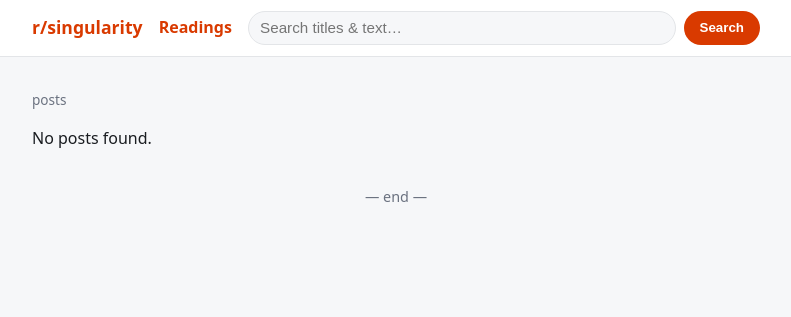
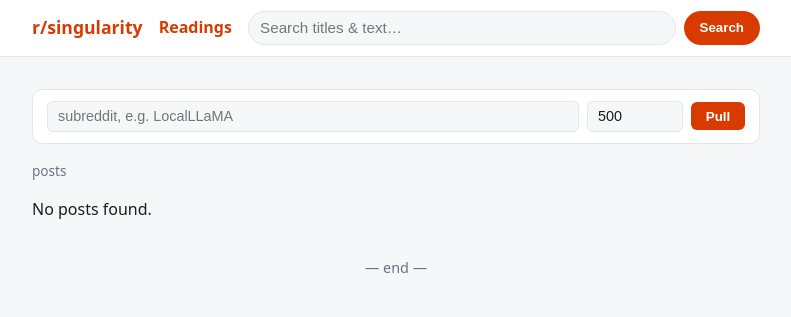
Before and after one commit to LukaPokrajac/reddit-llm-curator, a Flask app: template templates/index.html in a window 1280 px wide. Shown: the top 317 px of the page, without its empty margins (244-1035 px from the left). Run offline with Flask 3, Linux system fonts and the light colour scheme; the template is opened without the code that fills it, so the values that code supplies are empty; parts of the project's set-up code (start-up, migrations or seed data) failed here and were passed over; some libraries are stand-ins or nearby versions.

Commit message:
Web UI: pull any subreddit from the index page
Fetch runs in a background thread (a pull takes minutes — too long for a
request); the page polls /fetch/status. Post list now shows the subreddit.

Co-Authored-By: Claude Fable 5 <noreply@anthropic.com>

```diff
--- a/app.py
+++ b/app.py
@@ -13,6 +13,8 @@ Usage:
 """
 
 import os
+import re
+import threading
 from collections import defaultdict
 from datetime import datetime, timezone
 
@@ -22,6 +24,8 @@ import requests
 from psycopg.rows import dict_row
 from dotenv import load_dotenv
 from flask import Flask, abort, jsonify, render_template, request
+
+from fetch_posts import fetch_subreddit
 
 load_dotenv()
 
@@ -66,7 +70,7 @@ def fetch_batch(cur, q: str, before: float | None) -> list[dict]:
     # The list view doesn't need full essays, so select a 300-char preview.
     cur.execute(
         f"""
-        SELECT id, title, author, created_utc, score, num_comments,
+        SELECT id, subreddit, title, author, created_utc, score, num_comments,
                left(selftext, 300) AS preview
         FROM posts
         WHERE {" AND ".join(where)}
@@ -117,6 +121,59 @@ def more():
         posts = fetch_batch(cur, q, before)
     return jsonify(html=render_template("_post_list.html", posts=posts),
                    next=next_cursor(posts))
+
+
+# --- Pulling new subreddits from the web UI -------------------------------
+#
+# A pull scans hundreds of posts with a 1s pause per page, so it can take
+# minutes — far too long to run inside a request (the browser would time out).
+# The classic fix at this scale: run it in a background *thread* and let the
+# page poll a status endpoint. The job state lives in a plain module-level
+# dict, which works because app.run() is a single process; with multiple
+# workers (gunicorn etc.) each process would have its own dict and you'd
+# reach for Redis or a job queue (Celery/RQ) instead.
+fetch_job: dict = {"state": "idle"}
+fetch_lock = threading.Lock()  # so two submits can't both pass the "running?" check
+
+# Subreddit names are 2–21 chars of letters/digits/underscore. Validating
+# up front gives a clear error instead of a silent empty result.
+SUBREDDIT_RE = re.compile(r"[A-Za-z0-9_]{2,21}")
+
+
+def run_fetch(subreddit: str, limit: int) -> None:
+    def progress(scanned, stored, oldest_ts):
+        fetch_job.update(scanned=scanned, stored=stored)
+
+    try:
+        scanned, stored = fetch_subreddit(subreddit, limit, progress=progress)
+        fetch_job.update(state="done", scanned=scanned, stored=stored)
+    except Exception as exc:  # surface the failure to the UI, don't die silently
+        fetch_job.update(state="error", error=str(exc))
+
+
+@app.route("/fetch", methods=["POST"])
+def fetch():
+    subreddit = request.form.get("subreddit", "").strip().removeprefix("r/")
+    limit = min(request.form.get("limit", type=int) or 500, 10_000)
+    if not SUBREDDIT_RE.fullmatch(subreddit):
+        return jsonify(error="not a valid subreddit name"), 400
+
+    with fetch_lock:
+        if fetch_job["state"] == "running":
+            # 409 Conflict: the request is fine, the current state forbids it.
+            return jsonify(error=f"already pulling r/{fetch_job['subreddit']}"), 409
+        fetch_job.clear()
+        fetch_job.update(state="running", subreddit=subreddit, scanned=0, stored=0)
+
+    # daemon=True: don't let a half-finished pull block server shutdown —
+    # the per-page commit in fetch_subreddit means nothing is lost.
+    threading.Thread(target=run_fetch, args=(subreddit, limit), daemon=True).start()
+    return jsonify(fetch_job)
+
+
+@app.route("/fetch/status")
+def fetch_status():
+    return jsonify(fetch_job)
 
 
 def fetch_comments_from_arctic_shift(post_id: str) -> list[tuple]:
--- a/templates/_post_list.html
+++ b/templates/_post_list.html
@@ -5,7 +5,7 @@
 <article class="post">
   <h2><a href="/post/{{ p.id }}">{{ p.title }}</a></h2>
   <div class="byline">
-    u/{{ p.author or "[deleted]" }} · {{ p.created_utc.strftime("%b %-d, %Y %H:%M") }} UTC
+    r/{{ p.subreddit }} · u/{{ p.author or "[deleted]" }} · {{ p.created_utc.strftime("%b %-d, %Y %H:%M") }} UTC
   </div>
   <p class="preview">{{ p.preview }}{% if p.preview|length == 300 %}…{% endif %}</p>
   <div class="stats">
--- a/templates/index.html
+++ b/templates/index.html
@@ -14,7 +14,36 @@
   .preview { color: var(--muted); font-size: .9rem; margin: 0; }
   .stats { display: flex; gap: 1rem; color: var(--muted); font-size: .82rem; margin-top: .5rem; }
   #scroll-status { text-align: center; color: var(--muted); padding: 1.2rem 0; font-size: .9rem; }
+  form.pull {
+    display: flex; flex-wrap: wrap; align-items: center; gap: .5rem;
+    background: var(--card); border: 1px solid var(--border);
+    border-radius: 10px; padding: .7rem .9rem; margin-bottom: 1rem;
+  }
+  form.pull input {
+    padding: .4rem .6rem; border: 1px solid var(--border); border-radius: 6px;
+    background: var(--bg); color: var(--text); font-size: .9rem;
+  }
+  form.pull input[name=subreddit] { flex: 1; min-width: 10rem; }
+  form.pull input[name=limit] { width: 6rem; }
+  form.pull button {
+    padding: .4rem .9rem; border: none; border-radius: 6px;
+    background: var(--accent); color: #fff; font-weight: 600; cursor: pointer;
+  }
+  form.pull button:disabled { opacity: .5; cursor: default; }
+  #pull-status { flex-basis: 100%; color: var(--muted); font-size: .85rem; }
+  #pull-status:empty { display: none; }
 </style>
+
+{# Pull form: kicks off a background fetch on the server (POST /fetch),
+   then polls /fetch/status until it finishes. #}
+<form class="pull" id="pull-form">
+  <input name="subreddit" placeholder="subreddit, e.g. LocalLLaMA" required
+         pattern="(r/)?[A-Za-z0-9_]{2,21}" title="letters, digits, underscore">
+  <input name="limit" type="number" value="500" min="1" max="10000"
+         title="how many posts to scan">
+  <button type="submit">Pull</button>
+  <span id="pull-status"></span>
+</form>
 
 <p class="meta-line">
   {{ total }} post{{ '' if total == 1 else 's' }}
@@ -27,6 +56,67 @@
 </div>
 
 <div id="scroll-status">{% if next %}loading more…{% else %}— end —{% endif %}</div>
+
+<script>
+  // The pull form: submit starts a server-side fetch, then we poll
+  // /fetch/status every 2s. Polling beats holding the request open because
+  // the browser (and any proxy/tunnel in between) would kill a connection
+  // that sits silent for minutes.
+  const pullForm = document.getElementById("pull-form");
+  const pullStatus = document.getElementById("pull-status");
+  const pullButton = pullForm.querySelector("button");
+  let pollTimer = null;
+
+  function showJob(job) {
+    if (job.state === "running") {
+      pullButton.disabled = true;
+      pullStatus.textContent =
+        `pulling r/${job.subreddit}… scanned ${job.scanned}, stored ${job.stored}`;
+      if (!pollTimer) pollTimer = setInterval(poll, 2000);
+    } else {
+      pullButton.disabled = false;
+      clearInterval(pollTimer);
+      pollTimer = null;
+      if (job.state === "done") {
+        pullStatus.textContent =
+          `done: r/${job.subreddit} — scanned ${job.scanned}, stored ${job.stored} text posts. `;
+        const a = document.createElement("a");
+        a.href = "/";
+        a.textContent = "reload to see them";
+        pullStatus.appendChild(a);
+      } else if (job.state === "error") {
+        pullStatus.textContent = `pull failed: ${job.error}`;
+      }
+    }
+  }
+
+  async function poll() {
+    try {
+      showJob(await (await fetch("/fetch/status")).json());
+    } catch (err) { /* transient network blip — next tick retries */ }
+  }
+
+  pullForm.addEventListener("submit", async (e) => {
+    e.preventDefault();  // stay on the page; JS talks to the server instead
+    pullStatus.textContent = "starting…";
+    const resp = await fetch("/fetch", {
+      method: "POST",
+      body: new FormData(pullForm),
+    });
+    const data = await resp.json();
+    if (!resp.ok) {
+      pullStatus.textContent = data.error;
+      return;
+    }
+    showJob(data);
+  });
+
+  // If a pull is already running (page reload, second tab), pick it up —
+  // but ignore a finished job from earlier, or every page load would
+  // re-announce it.
+  fetch("/fetch/status").then(r => r.json())
+    .then(job => { if (job.state === "running") showJob(job); });
+</script>
 
 {% if next %}
 <script>
```
